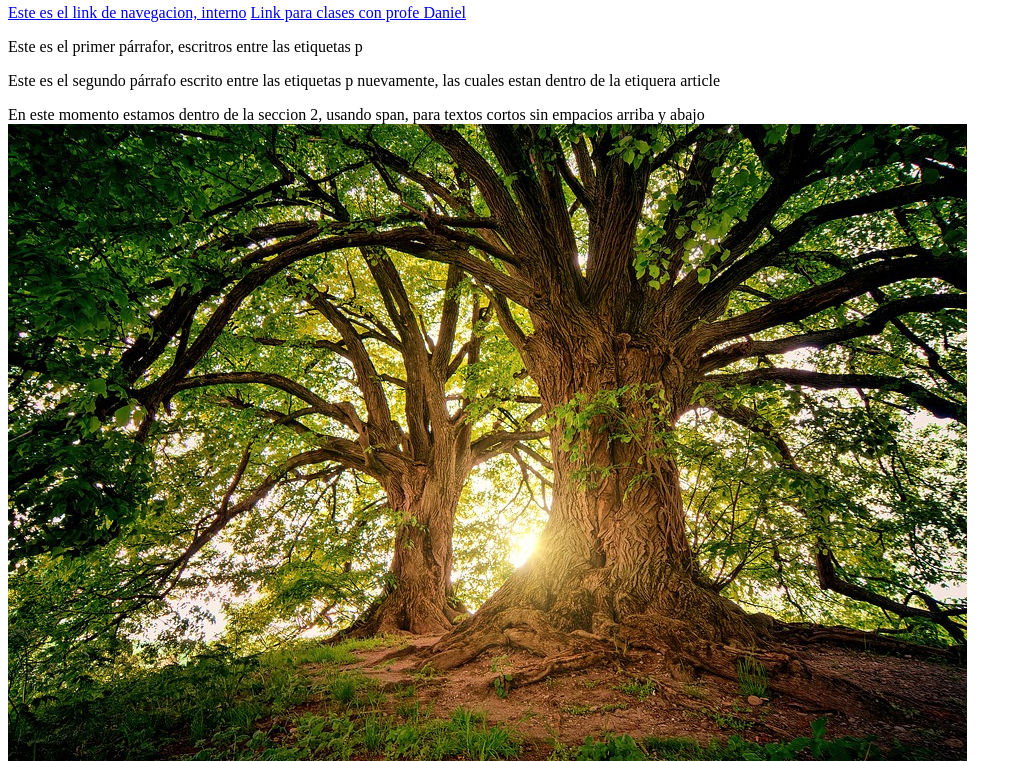
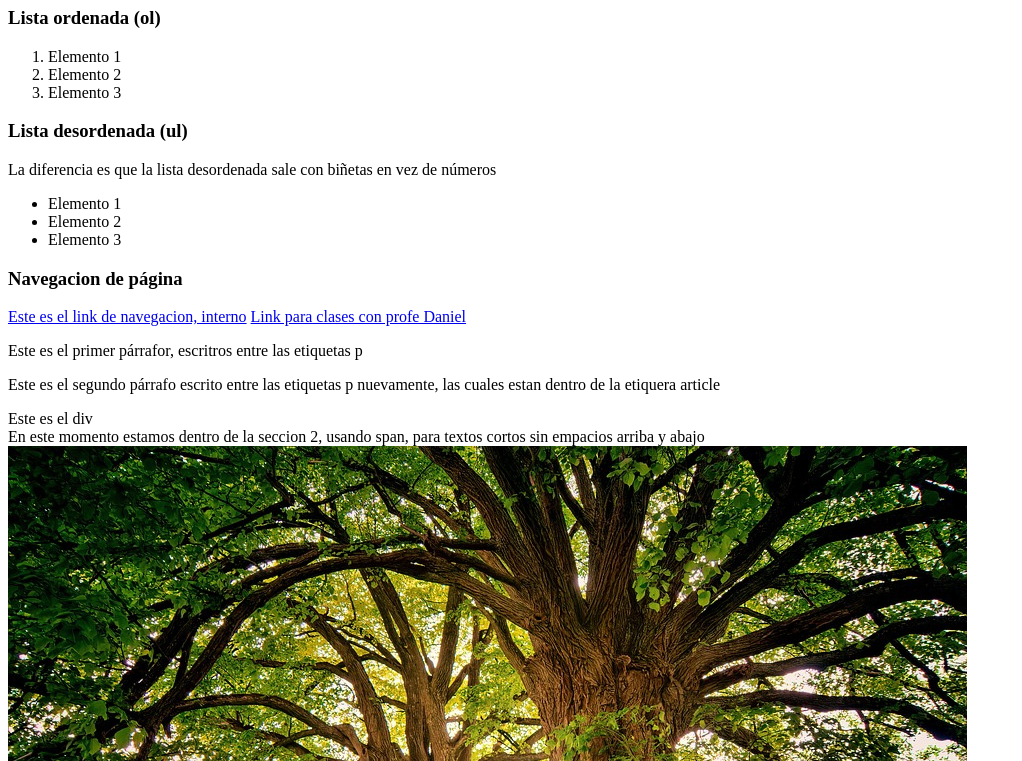
Before and after one commit to PruebasMintic/ExplicacionHtml5-Css, a plain HTML site: page index.html in a window 1280 px wide. Shown: the part 99-860 px from the top of the page, without its empty margins (0-1022 px from the left). Drawn offline with Linux system fonts and the light colour scheme; grey boxes are pictures that could not be loaded.

Commit message:
Explicacion listas ordenadas desordenadas y divs

```diff
--- a/index.html
+++ b/index.html
@@ -9,7 +9,20 @@
 </head>
 <body>
     <header>
-        Este es el Header de navegacion
+        <h1>Este es el Header de navegacion</h1>
+        <h3>Lista ordenada (ol)</h3>
+        <ol>
+            <li>Elemento 1</li>
+            <li>Elemento 2</li>
+            <li>Elemento 3</li>
+        </ol>
+        <h3>Lista desordenada (ul)</h3>
+        <p>La diferencia es que la lista desordenada sale con biñetas en vez de números</p>
+        <ul>
+            <li>Elemento 1</li>
+            <li>Elemento 2</li>
+            <li>Elemento 3</li>
+        </ul>
     </header>
     <main>
     <section>
@@ -22,6 +35,7 @@
             <p> Este es el primer párrafor, escritros entre las etiquetas p </p>
             <p> Este es el segundo párrafo escrito entre las etiquetas p nuevamente, las cuales estan dentro de la etiquera article</p>
         </article>
+        <div>Este es el div</div>
     </section>
     <section>
     <article>
```
